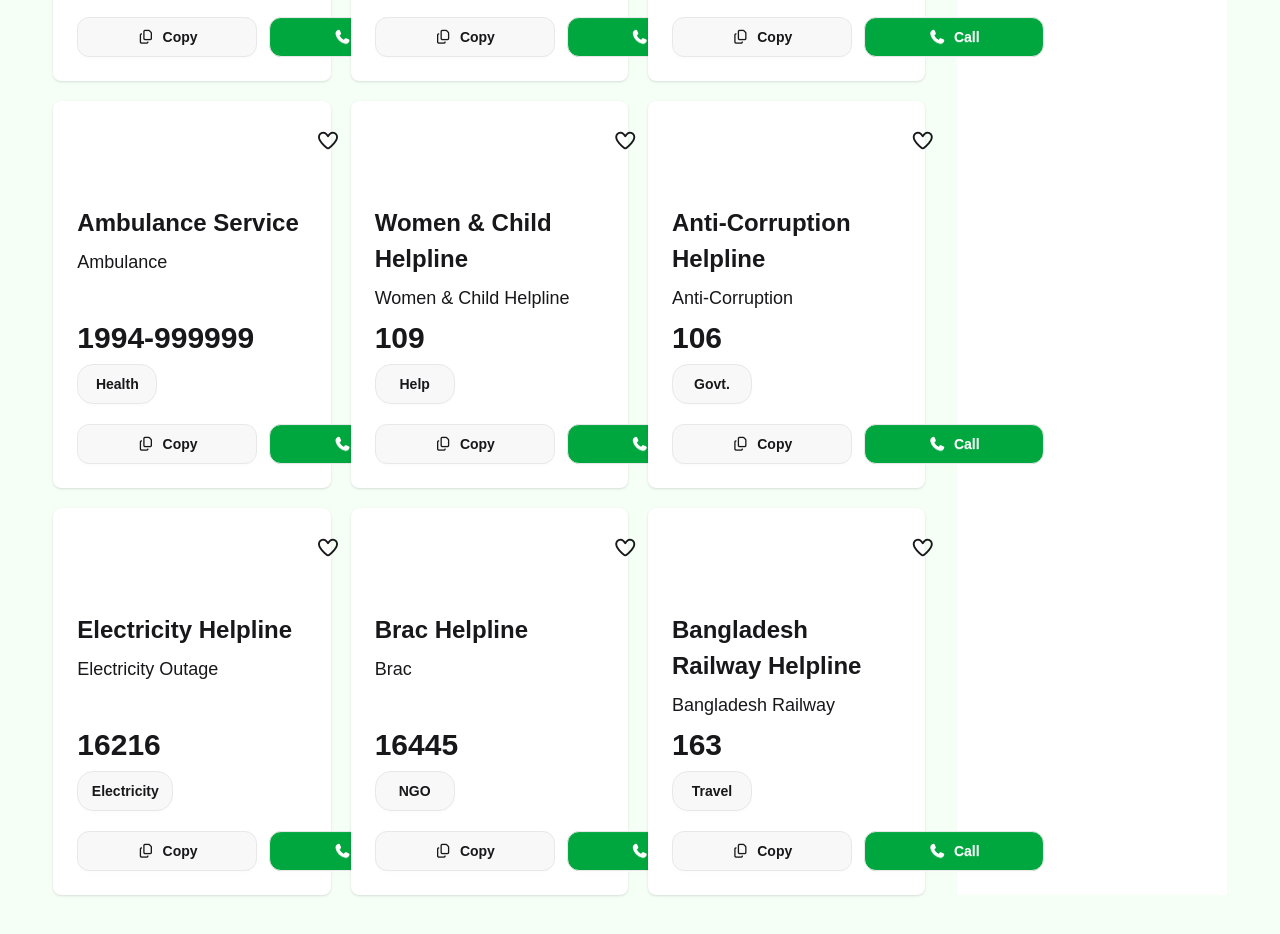
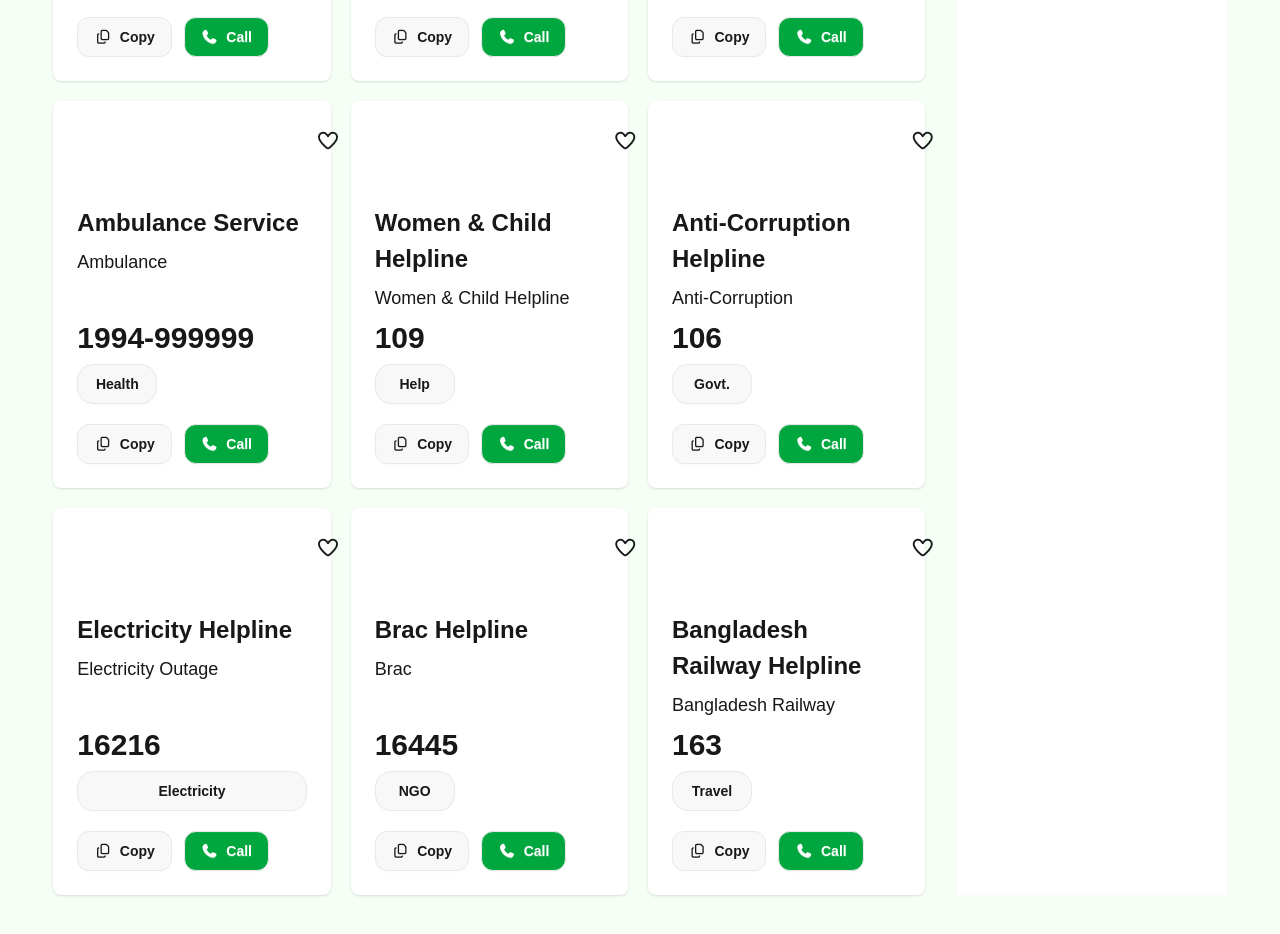
Before and after one commit to Hasan-Mahmud21/Assignment-05, a plain HTML site: page index.html in a window 1280 px wide. Shown: the part 746-1680 px from the top of the page. Drawn offline with nearby package versions, Linux system fonts and the light colour scheme; a web font is replaced by a local one.

Commit message:
error check

```diff
--- a/index.html
+++ b/index.html
@@ -6,8 +6,10 @@
     <meta name="viewport" content="width=device-width, initial-scale=1.0">
     <title>Emergency Service | Home </title>
     <link rel="shortcut icon" href="assets/logo.png" type="image/x-icon">
+
 <link href="https://cdn.jsdelivr.net/npm/daisyui@5" rel="stylesheet" type="text/css" />
 <script src="https://cdn.jsdelivr.net/npm/@tailwindcss/browser@4"></script>
+
     <!-- font awesome -->
     <link rel="stylesheet" href="https://cdnjs.cloudflare.com/ajax/libs/font-awesome/7.0.0/css/all.min.css"
         integrity="sha512-DxV+EoADOkOygM4IR9yXP8Sb2qwgidEmeqAEmDKIOfPRQZOWbXCzLC6vjbZyy0vPisbH2SyW27+ddLVCN+OMzQ=="
@@ -79,12 +81,12 @@
                             <h2 class="phone-number font-bold text-3xl">999</h2>
                             <button class="btn w-12 rounded-2xl">All</button>
                             <div class="flex gap-3 mt-3">
-                                <button class="btn btn-wide w-45 rounded-xl flex gap-2">
+                                <button class="btn rounded-xl flex gap-2">
                                     <i class="fa-regular fa-copy"></i>
                                     <span>Copy</span>
 
                                 </button>
-                                <button class="call-button service-phone btn btn-wide w-45 bg-[#00a63e] text-white rounded-xl flex gap-2">
+                                <button class="call-button service-phone btn bg-[#00a63e] text-white rounded-xl flex gap-2">
                                     <i class="fa-solid fa-phone"></i>
                                     <span>Call</span>
                                 </button>
@@ -107,12 +109,12 @@
                             <h2 class="phone-number font-bold text-3xl">999</h2>
                             <button class="btn w-12 rounded-2xl">Police</button>
                             <div class="flex gap-3 mt-3">
-                                <button class="btn btn-wide w-45 rounded-xl flex gap-2">
+                                <button class="btn rounded-xl flex gap-2">
                                     <i class="fa-regular fa-copy"></i>
                                     <span>Copy</span>
 
                                 </button>
-                                <button class="btn btn-wide w-45 bg-[#00a63e] text-white rounded-xl flex gap-2 call-button">
+                                <button class="btn bg-[#00a63e] text-white rounded-xl flex gap-2 call-button">
                                     <i class="fa-solid fa-phone "></i>
                                     <span>Call</span>
                                 </button>
@@ -135,19 +137,19 @@
                             <h2 class="phone-number font-bold text-3xl">999</h2>
                             <button class="btn w-20 rounded-2xl">Fire</button>
                             <div class="flex gap-3 mt-3">
-                                <button class="btn btn-wide w-45 rounded-xl flex gap-2">
+                                <button class="btn  rounded-xl flex gap-2">
                                     <i class="fa-regular fa-copy"></i>
                                     <span>Copy</span>
 
                                 </button>
-                                <button class="call-button btn btn-wide w-45 bg-[#00a63e] text-white rounded-xl flex gap-2">
+                                <button class="call-button btn bg-[#00a63e] text-white rounded-xl flex gap-2">
                                     <i class="fa-solid fa-phone "></i>
                                     <span>Call</span>
                                 </button>
                             </div>
                         </div>
                     </div>
-                    <div class="card bg-base-100 shadow-sm ">
+                    <div class="card bg-base-100 shadow-sm">
                         <div class="flex justify-center items-center gap-68">
                             <div class=" w-20 h-20 bg-red-100 rounded-2xl ">
                                 <img src="assets/ambulance.png" alt="" class="w-10 h-10 mt-5 mx-auto">
@@ -163,12 +165,12 @@
                             <h2 class="phone-number font-bold text-3xl">1994-999999</h2>
                             <button class="btn w-20 rounded-2xl">Health</button>
                             <div class="flex gap-3 mt-3">
-                                <button class="btn btn-wide w-45 rounded-xl flex gap-2">
+                                <button class="btn  rounded-xl flex gap-2">
                                     <i class="fa-regular fa-copy"></i>
                                     <span>Copy</span>
 
                                 </button>
-                                <button class="call-button btn btn-wide w-45 bg-[#00a63e] text-white rounded-xl flex gap-2">
+                                <button class="call-button btn bg-[#00a63e] text-white rounded-xl flex gap-2">
                                     <i class="fa-solid fa-phone "></i>
                                     <span>Call</span>
                                 </button>
@@ -191,12 +193,12 @@
                             <h2 class="phone-number font-bold text-3xl">109</h2>
                             <button class="btn w-20 rounded-2xl">Help</button>
                             <div class="flex gap-3 mt-3">
-                                <button class="btn btn-wide w-45 rounded-xl flex gap-2">
+                                <button class="btn rounded-xl flex gap-2">
                                     <i class="fa-regular fa-copy"></i>
                                     <span>Copy</span>
 
                                 </button>
-                                <button class="call-button btn btn-wide w-45 bg-[#00a63e] text-white rounded-xl flex gap-2">
+                                <button class="call-button btn bg-[#00a63e] text-white rounded-xl flex gap-2">
                                     <i class="fa-solid fa-phone "></i>
                                     <span>Call</span>
                                 </button>
@@ -219,12 +221,12 @@
                             <h2 class="phone-number font-bold text-3xl">106</h2>
                             <button class="btn w-20 rounded-2xl">Govt.</button>
                             <div class="flex gap-3 mt-3">
-                                <button class="btn btn-wide w-45 rounded-xl flex gap-2">
+                                <button class="btn rounded-xl flex gap-2">
                                     <i class="fa-regular fa-copy"></i>
                                     <span>Copy</span>
 
                                 </button>
-                                <button class="call-button btn btn-wide w-45 bg-[#00a63e] text-white rounded-xl flex gap-2">
+                                <button class="call-button btn bg-[#00a63e] text-white rounded-xl flex gap-2">
                                     <i class="fa-solid fa-phone "></i>
                                     <span>Call</span>
                                 </button>
@@ -245,14 +247,14 @@
                             <p class="text-[18px]">Electricity Outage</p>
 
                             <h2 class="phone-number font-bold text-3xl">16216</h2>
-                            <button class="btn w-24 rounded-2xl">Electricity</button>
+                            <button class="btn rounded-2xl">Electricity</button>
                             <div class="flex gap-3 mt-3">
-                                <button class="btn btn-wide w-45 rounded-xl flex gap-2">
+                                <button class="btn rounded-xl flex gap-2">
                                     <i class="fa-regular fa-copy"></i>
                                     <span>Copy</span>
 
                                 </button>
-                                <button class="call-button btn btn-wide w-45 bg-[#00a63e] text-white rounded-xl flex gap-2">
+                                <button class="call-button btn  bg-[#00a63e] text-white rounded-xl flex gap-2">
                                     <i class="fa-solid fa-phone "></i>
                                     <span>Call</span>
                                 </button>
@@ -275,12 +277,12 @@
                             <h2 class="phone-number font-bold text-3xl">16445</h2>
                             <button class="btn w-20 rounded-2xl">NGO</button>
                             <div class="flex gap-3 mt-3">
-                                <button class="btn btn-wide w-45 rounded-xl flex gap-2">
+                                <button class="btn rounded-xl flex gap-2">
                                     <i class="fa-regular fa-copy"></i>
                                     <span>Copy</span>
 
                                 </button>
-                                <button class="call-button btn btn-wide w-45 bg-[#00a63e] text-white rounded-xl flex gap-2">
+                                <button class="call-button btn bg-[#00a63e] text-white rounded-xl flex gap-2">
                                     <i class="fa-solid fa-phone "></i>
                                     <span>Call</span>
                                 </button>
@@ -302,13 +304,13 @@
 
                             <h2 class="phone-number font-bold text-3xl">163</h2>
                             <button class="btn w-20 rounded-2xl">Travel</button>
-                            <div class="flex gap-3 mt-3">
-                                <button class="btn btn-wide w-45 rounded-xl flex gap-2">
+                            <div class="flex gap-3 mt-3 w-full">
+                                <button class="btn  rounded-xl flex gap-2">
                                     <i class="fa-regular fa-copy"></i>
                                     <span>Copy</span>
 
                                 </button>
-                                <button class="btn btn-wide w-45 bg-[#00a63e] text-white rounded-xl flex gap-2 call-button">
+                                <button class="btn  bg-[#00a63e] text-white rounded-xl flex gap-2 call-button">
                                     <i class="fa-solid fa-phone"></i>
                                     <span>Call</span>
                                 </button>
@@ -326,7 +328,7 @@
                         <h1 class="text-2xl font-semibold">Call-History</h1>
                     </div>
                     <button
-                        class="btn btn-xs sm:btn-sm md:btn-md lg:btn-lg xl:btn-xl rounded-full bg-[#00a63e] text-white w-35">Clear</button>
+                        class="btn btn-xs sm:btn-sm md:btn-md lg:btn-lg xl:btn-xl rounded-full bg-[#00a63e] text-white">Clear</button>
                 </div>
 
 
```
